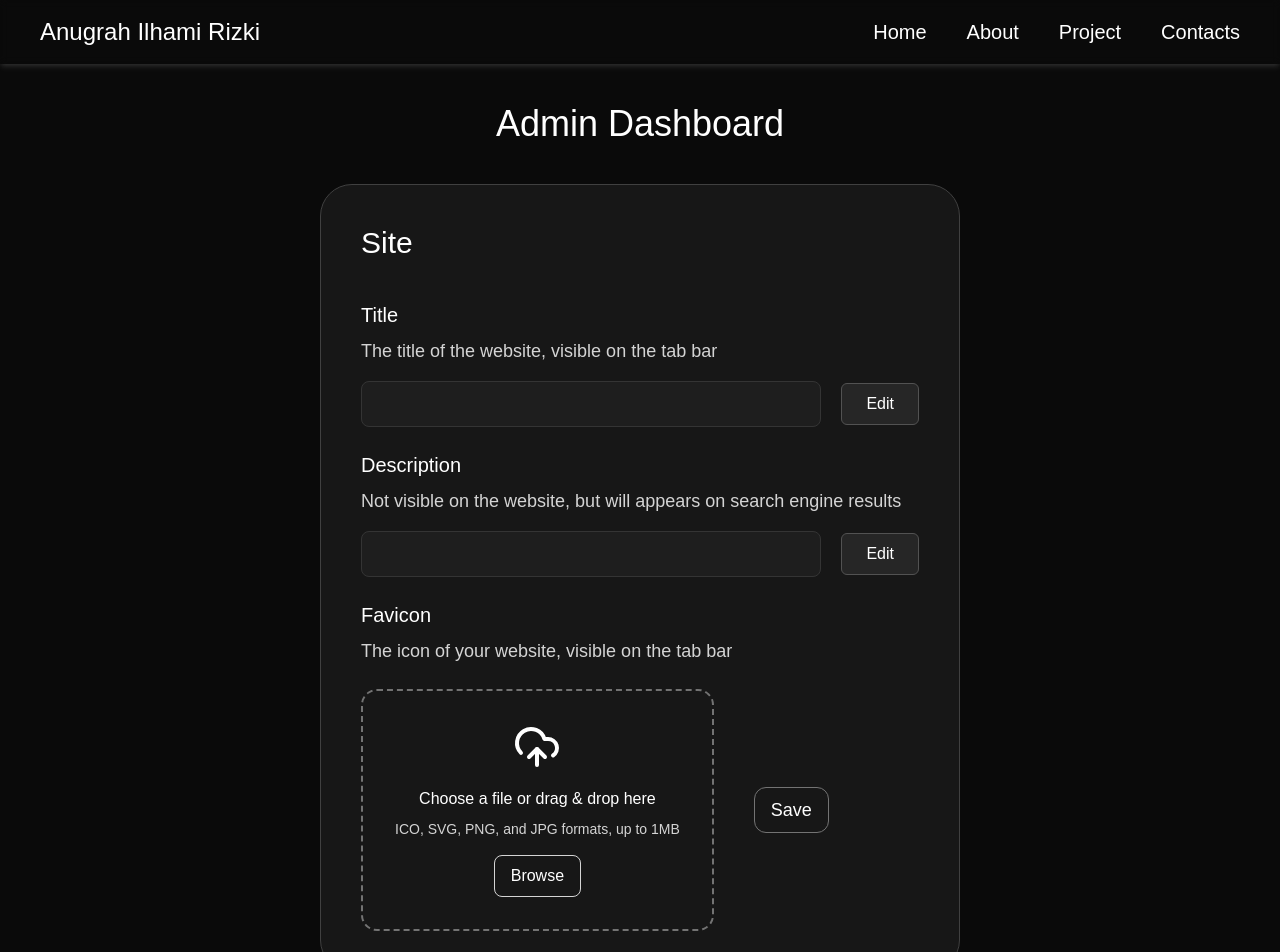
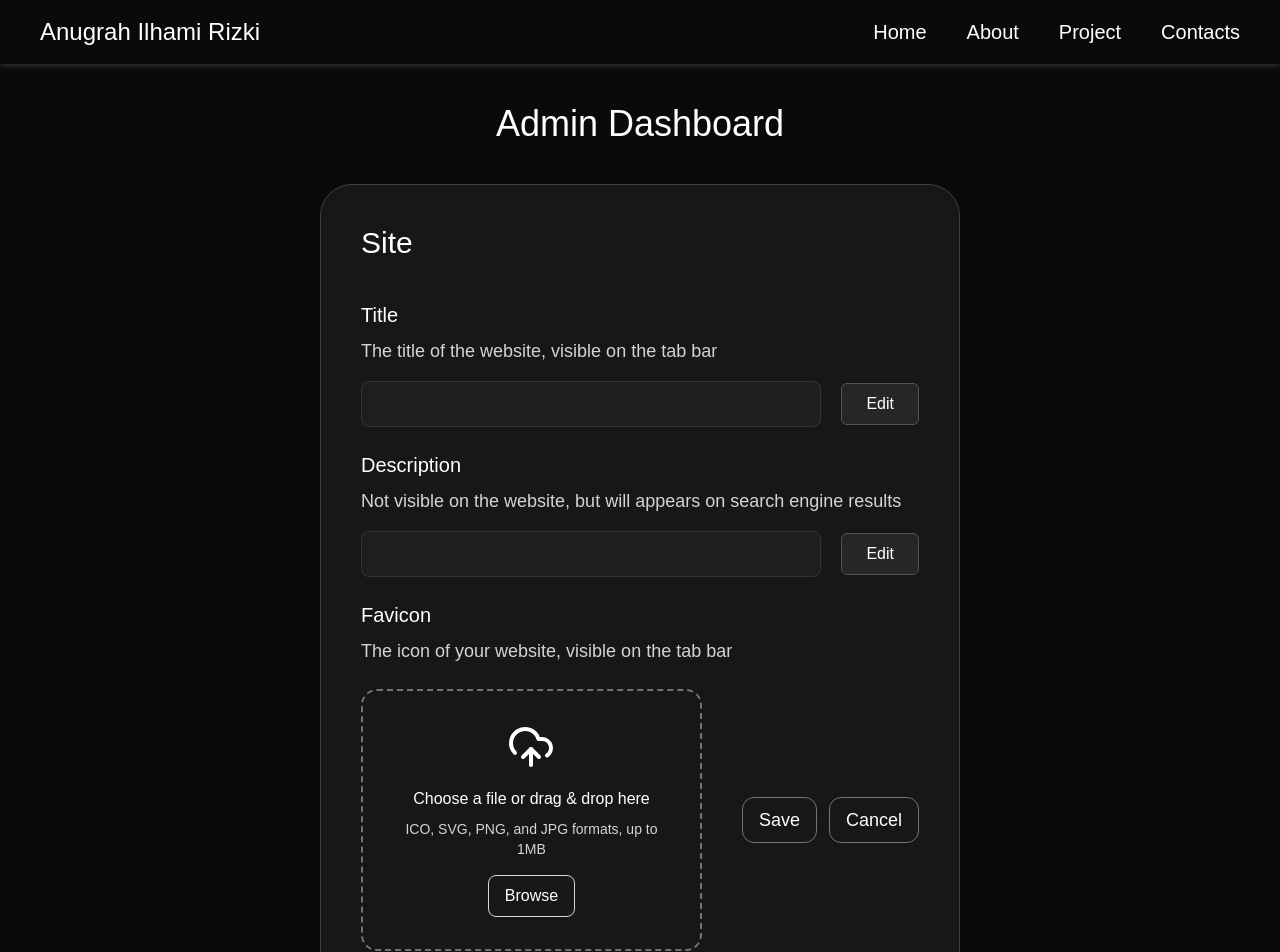
Before and after one commit to anugrah-ir/portfolio-website, a Next.js app: page /admin in a window 1280 px wide. Shown: the top 952 px of the page. Built offline with nearby package versions, Linux system fonts and the light colour scheme; no server answers; the database is empty.

Commit message:
feat(admin): cancel button not only appear when file choosen

```diff
--- a/src/components/SiteForm.tsx
+++ b/src/components/SiteForm.tsx
@@ -130,7 +130,6 @@ function UploadFileForm() {
         >
           {isUploading ? "Uploading..." : "Save"}
         </button>
-        {file && (
         <button
           type="button"
           onClick={handleCancelFile}
@@ -139,7 +138,6 @@ function UploadFileForm() {
         >
           Cancel
         </button>
-        )}
       </div>
     </Form>
   );
```
Lines whose indentation alone changed are shown as unchanged.
